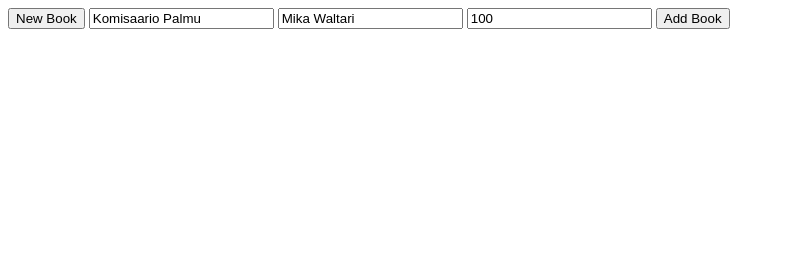
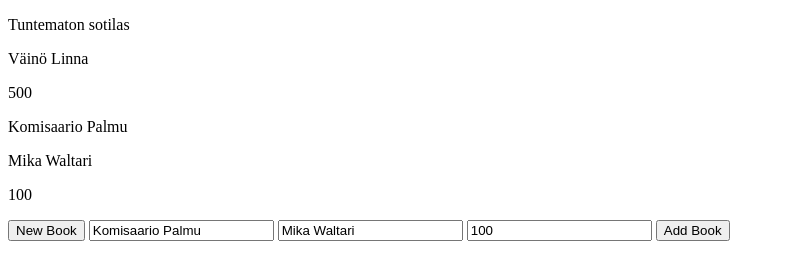
Before and after one commit to aleksi-L/odin, a plain HTML site: page javascript/library.html in a window 1280 px wide. Both pictures are taken after a click on the button "Add Book". Shown: the whole page, without its empty margins (0-785 px from the left). Drawn offline with Linux system fonts and the light colour scheme.

Commit message:
odin javascript kirjasto

```diff
--- a/javascript/library.html
+++ b/javascript/library.html
@@ -7,18 +7,17 @@
 </head>
 <body>
 
-  <div id="myLibrary"></div>
+  <div id="libraryContainer"></div>
 
   <button id="newbookbutton">New Book</button>
 
   <input type="text" id="title" value="Komisaario Palmu" required>
   <input type="text" id="author" value="Mika Waltari" required>
   <input type="number" id="pages" value=100 required>
+  <button type="submit" onclick="addBookToLibrary(title, author, pages)">Add Book</button>
+</form>
 
-  <button type="submit" onclick="addBookToLibrary(title, author, pages)">Add Book</button>
 
-</form>
   <script src="./library.js"></script>
 </body>
-
 </html>
--- a/javascript/library.js
+++ b/javascript/library.js
@@ -1,8 +1,4 @@
-/*
-  1. html, miten saadaan inputtien tiedot funktio kutsuun ja listättyä array taulukon jatkoksi.
-  2. miten saat listan näkyville html:ssä, kun tiedot on syötetty.
 
-*/
 
 const myLibrary = [{
     title: "Tuntematon sotilas",
@@ -27,15 +23,22 @@ function addBookToLibrary(title, author, pages) {
 
     myLibrary.push(newBook);
 
-
+    displayLibrary()
     }
 
     function displayLibrary() {
-    const libraryContainer = document.getElementById("library");
+      const libraryContainer = document.getElementById("libraryContainer");
       libraryContainer.innerHTML = "";
-}
 
-myLibrary.forEach ((book, index) => {
+      myLibrary.forEach(book => {
         const card = document.createElement("div");
         card.classList.add("book-card");
+        card.innerHTML = `
+          <p>${book.title}</p>
+          <p>${book.author}</p>
+          <p>${book.pages}</p>
+        `;
+        libraryContainer.appendChild(card);
       });
+
+    }
```
Lines whose indentation alone changed are shown as unchanged.
